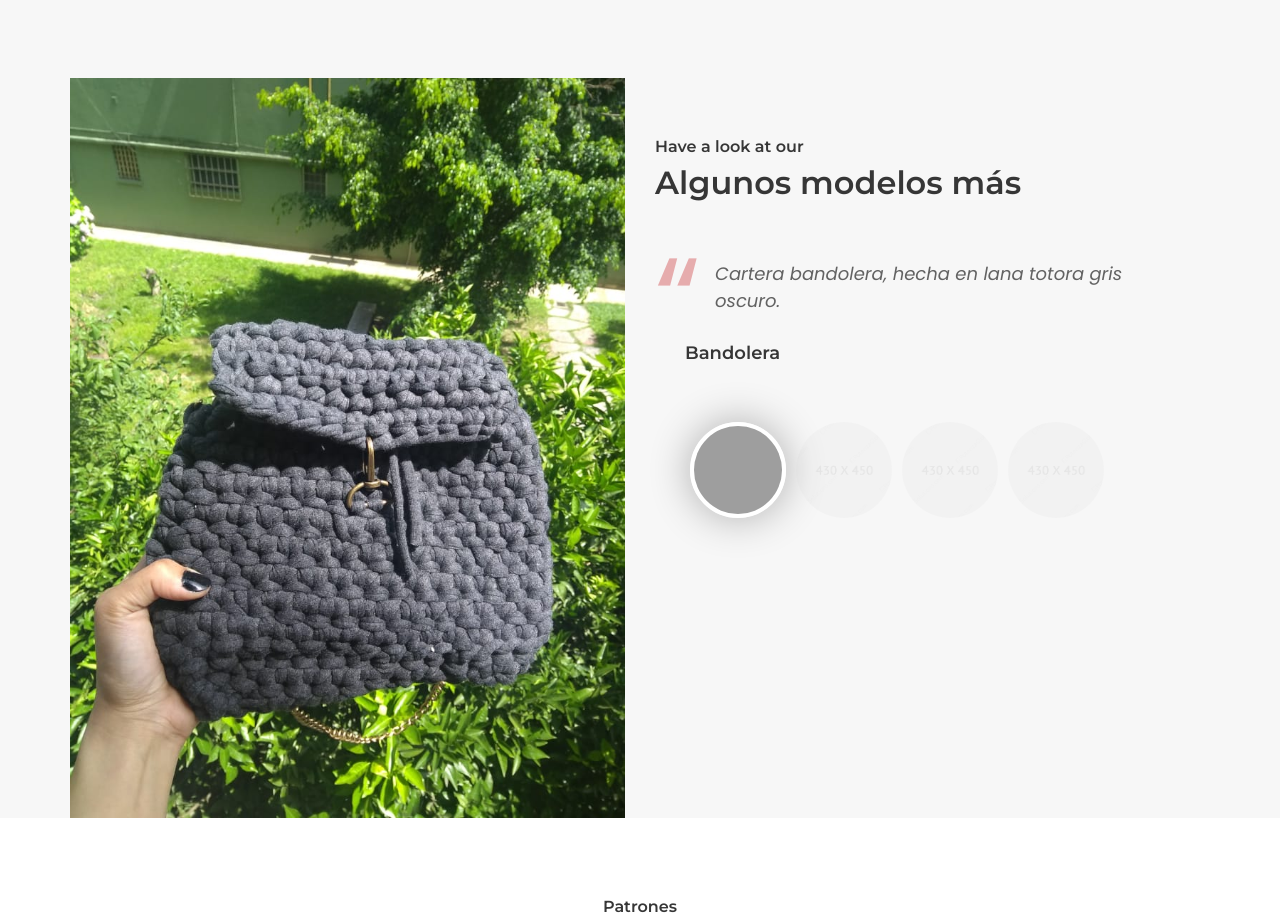
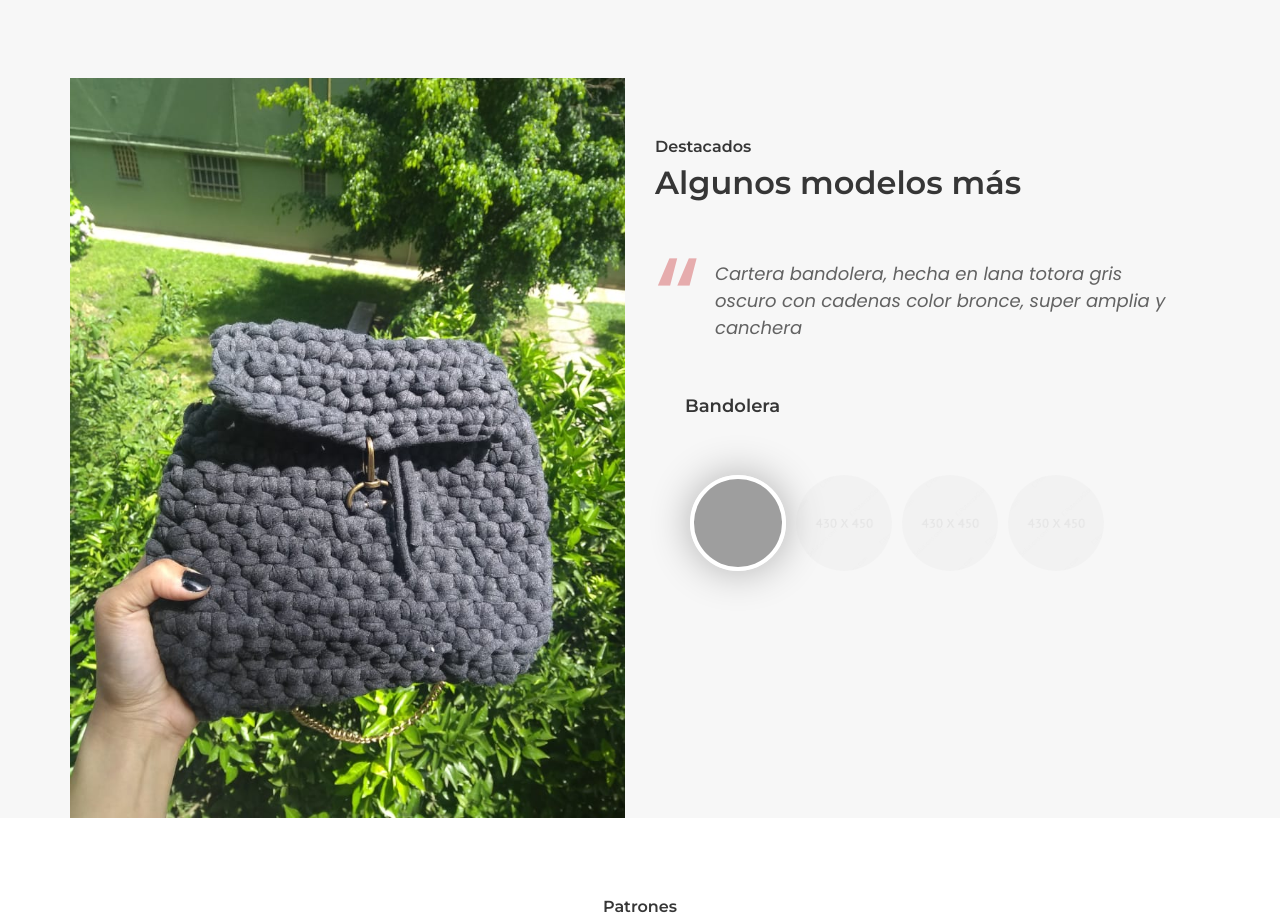
Before and after one commit to lunabartolozzi/lacrocheteria, a plain HTML site: page index.html in a window 1280 px wide. Shown: the part 2020-2941 px from the top of the page. Drawn offline with Linux system fonts and the light colour scheme; no server answers; grey boxes are pictures that could not be loaded.

Commit message:
Update index.html

```diff
--- a/index.html
+++ b/index.html
@@ -467,14 +467,16 @@ about- -->
                 </div>
                 <div class="col-lg-6 mt-60">
                     <div class="section-title">
-                        <h6>Have a look at our</h6>
+                        <h6>Destacados</h6>
                         <h2 class="title-effect">Algunos modelos más</h2>
                     </div>
                     <div class="tab">
                         <div class="tab-content" id="nav-tabContent">
                             <div class="tab-pane fade show active" id="testi-01">
                                 <span class="quoter-icon">“</span>
-                                <p>Cartera bandolera, hecha en lana totora gris oscuro.</p>
+                                <p>Cartera bandolera, hecha en lana totora gris oscuro
+                                    con cadenas color bronce, super amplia y canchera
+                                    <p>
                                 <div class="testimonial-avatar">
                                     <h5>Bandolera</h5>
                                     <span></span>
```
